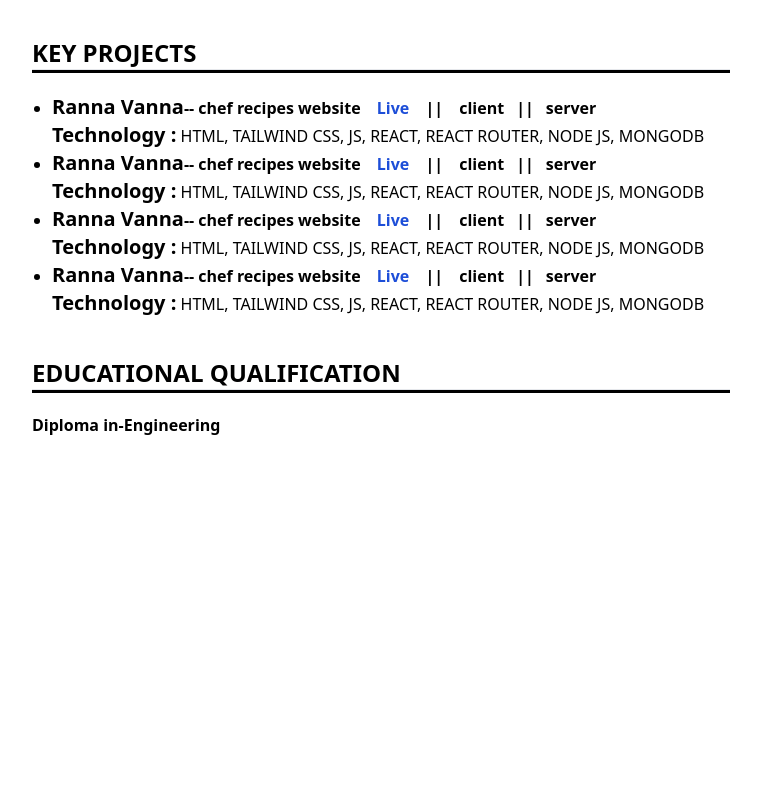
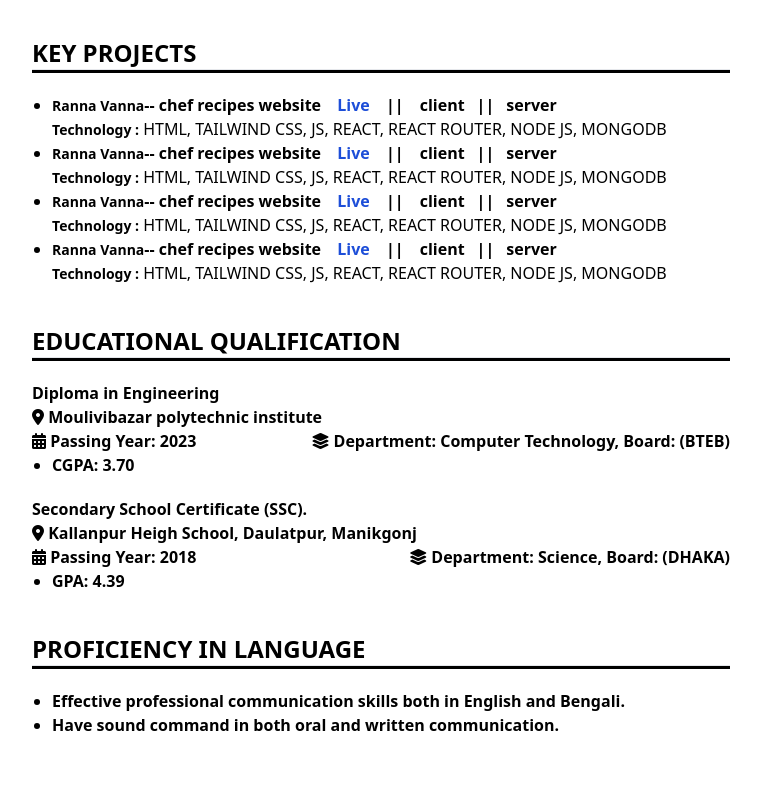
Before and after one commit to khokons/Resume-of-khokon, a plain HTML site: page index.html in a window 1280 px wide. Shown: the part 895-1683 px from the top of the page, without its empty margins (259-1020 px from the left). Before the commit the page ends 1372 px from the top, so only its background shows below. Drawn offline with nearby package versions, Linux system fonts and the light colour scheme.

Commit message:
some editing

```diff
--- a/index.html
+++ b/index.html
@@ -10,6 +10,27 @@
       type="text/css"
     />
     <script src="https://cdn.tailwindcss.com"></script>
+    <link rel="stylesheet" href="https://cdnjs.cloudflare.com/ajax/libs/font-awesome/6.5.1/css/all.min.css" integrity="sha512-DTOQO9RWCH3ppGqcWaEA1BIZOC6xxalwEsw9c2QQeAIftl+Vegovlnee1c9QX4TctnWMn13TZye+giMm8e2LwA==" crossorigin="anonymous" referrerpolicy="no-referrer" />
+
+
+    <style>
+      @media print {
+        body {
+          margin: 0;
+          padding: 0;
+          size: A4 portrait;
+        }
+
+
+        body {
+          margin-left: 1cm;
+          margin-right: 1cm;
+        }
+      }
+  </style>
+
+
+
   </head>
   <body>
     <!-- A4 Page  ----------------------------------->
@@ -97,14 +118,14 @@
             <h2 class="uppercase text-2xl font-bold text-black">Key projects</h2>
             <hr class="w-full h-1 bg-black">
             <ul class="list-disc ml-5 mt-5">
-            <li class="space-x-3"><span class="font-bold text-black text-xl capitalize">Ranna vanna</span>-- chef recipes website <a class="text-blue-700" href="">Live</a> <span>||</span> <a href="">client</a><span>||</span><a href="">server</a></li>
-            <p class="uppercase text-black font-medium"><span class="capitalize font-bold text-xl text-black">Technology :</span> html, tailwind css, js, react, react router, node js, mongodb</p>
-            <li class="space-x-3"><span class="font-bold text-black text-xl capitalize">Ranna vanna</span>-- chef recipes website <a class="text-blue-700" href="">Live</a> <span>||</span> <a href="">client</a><span>||</span><a href="">server</a></li>
-            <p class="uppercase text-black font-medium"><span class="capitalize font-bold text-xl text-black">Technology :</span> html, tailwind css, js, react, react router, node js, mongodb</p>
-            <li class="space-x-3"><span class="font-bold text-black text-xl capitalize">Ranna vanna</span>-- chef recipes website <a class="text-blue-700" href="">Live</a> <span>||</span> <a href="">client</a><span>||</span><a href="">server</a></li>
-            <p class="uppercase text-black font-medium"><span class="capitalize font-bold text-xl text-black">Technology :</span> html, tailwind css, js, react, react router, node js, mongodb</p>
-            <li class="space-x-3"><span class="font-bold text-black text-xl capitalize">Ranna vanna</span>-- chef recipes website <a class="text-blue-700" href="">Live</a> <span>||</span> <a href="">client</a><span>||</span><a href="">server</a></li>
-            <p class="uppercase text-black font-medium"><span class="capitalize font-bold text-xl text-black">Technology :</span> html, tailwind css, js, react, react router, node js, mongodb</p>
+            <li class="space-x-3"><span class="font-bold text-black text-sm capitalize">Ranna vanna</span>-- chef recipes website <a class="text-blue-700" href="">Live</a> <span>||</span> <a href="">client</a><span>||</span><a href="">server</a></li>
+            <p class="uppercase text-black font-medium"><span class="capitalize font-bold text-sm text-black">Technology :</span> html, tailwind css, js, react, react router, node js, mongodb</p>
+            <li class="space-x-3"><span class="font-bold text-black text-sm capitalize">Ranna vanna</span>-- chef recipes website <a class="text-blue-700" href="">Live</a> <span>||</span> <a href="">client</a><span>||</span><a href="">server</a></li>
+            <p class="uppercase text-black font-medium"><span class="capitalize font-bold text-sm text-black">Technology :</span> html, tailwind css, js, react, react router, node js, mongodb</p>
+            <li class="space-x-3"><span class="font-bold text-black text-sm capitalize">Ranna vanna</span>-- chef recipes website <a class="text-blue-700" href="">Live</a> <span>||</span> <a href="">client</a><span>||</span><a href="">server</a></li>
+            <p class="uppercase text-black font-medium"><span class="capitalize font-bold text-sm text-black">Technology :</span> html, tailwind css, js, react, react router, node js, mongodb</p>
+            <li class="space-x-3"><span class="font-bold text-black text-sm capitalize">Ranna vanna</span>-- chef recipes website <a class="text-blue-700" href="">Live</a> <span>||</span> <a href="">client</a><span>||</span><a href="">server</a></li>
+            <p class="uppercase text-black font-medium"><span class="capitalize font-bold text-sm text-black">Technology :</span> html, tailwind css, js, react, react router, node js, mongodb</p>
 
             </ul>
           </ul>
@@ -117,8 +138,36 @@
       <h2 class="uppercase text-2xl font-bold text-black">educational qualification</h2>
       <hr class="w-full h-1 bg-black">
       <ul class="mt-5">
-          <li>Diploma in-Engineering</li>
+          <h2>Diploma in Engineering</h2>
+          <h2><i class="fa-solid fa-location-dot"></i> Moulivibazar polytechnic institute</h2>
+          <div class="flex justify-between">
+            <p><i class="fa-solid fa-calendar-days"></i> Passing Year: 2023</p>
+            <p><i class="fa-solid fa-layer-group"></i> Department: Computer Technology, Board: (BTEB)</p>
+          </div>
+          <li class="list-disc ml-5">CGPA: 3.70</li>
+      </ul>
+      <ul class="mt-5">
+        <h2>Secondary School Certificate (SSC).</h2>
+        <h2><i class="fa-solid fa-location-dot"></i> Kallanpur Heigh School, Daulatpur, Manikgonj</h2>
+        <div class="flex justify-between">
+          <p><i class="fa-solid fa-calendar-days"></i> Passing Year: 2018</p>
+          <p><i class="fa-solid fa-layer-group"></i> Department: Science, Board: (DHAKA)</p>
+        </div>
+        <li class="list-disc ml-5">GPA: 4.39</li>
+    </ul>
+      </div>
+</section>
 
+
+<!-- Language skill-------- -->
+
+<section class="my-10 pb-12">
+  <div class="px-12 text-black font-semibold">
+      <h2 class="uppercase text-2xl font-bold text-black">PROFICIENCY IN LANGUAGE</h2>
+      <hr class="w-full h-1 bg-black">
+      <ul class="list-disc ml-5 mt-5">
+          <li>Effective professional communication skills both in English and Bengali.</li>
+          <li>Have sound command in both oral and written communication.</li>
       </ul>
 
       </div>
```
